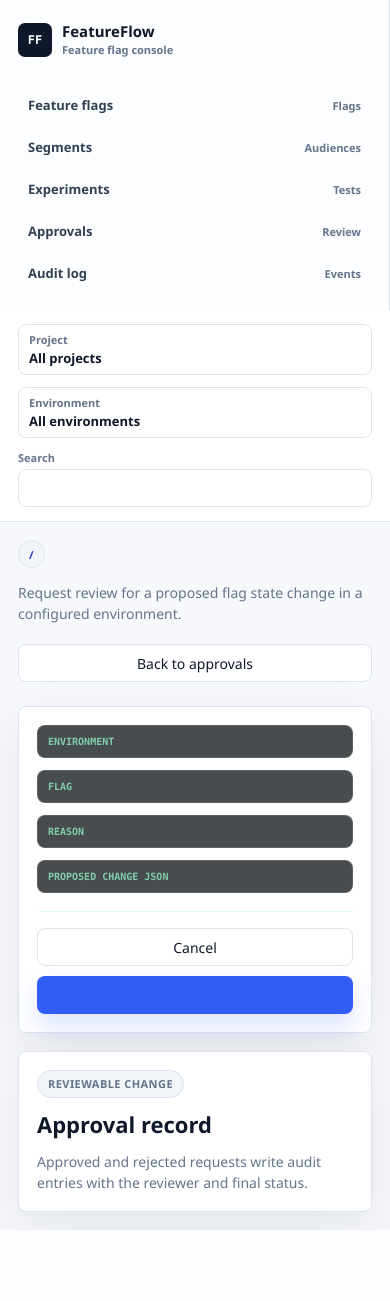
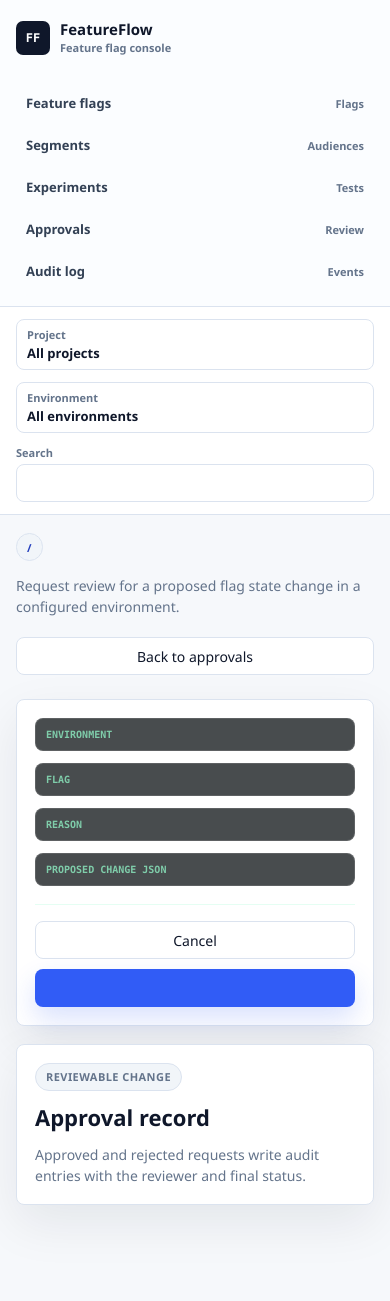
Before and after one commit to mrrooot/FeatureFlags, a Django app: template src/django_feature_flags/templates/django_feature_flags/approval_form.html in a window 390 px wide. Before the commit the page ends 1230 px from the top, so only its background shows below. Run offline with Django 3.2, Linux system fonts and the light colour scheme; the template is opened without the code that fills it, so the values that code supplies are empty.

Commit message:
feat(dashboard): polish responsive console layout

```diff
--- a/src/django_feature_flags/static/django_feature_flags/dashboard.css
+++ b/src/django_feature_flags/static/django_feature_flags/dashboard.css
@@ -2337,12 +2337,62 @@ textarea {
   margin: 0;
 }
 
-@media (max-width: 1120px) {
-  .dff-targeting-layout {
+@media (max-width: 1100px) {
+  .dff-app-shell {
+    grid-template-columns: 210px minmax(0, 1fr);
+  }
+
+  .dff-sidebar {
+    position: sticky;
+    top: 0;
+    height: 100vh;
+    border-right: 1px solid var(--dff-line);
+    border-bottom: 0;
+  }
+
+  .dff-sidebar-nav {
     grid-template-columns: 1fr;
   }
 
-  .dff-targeting-state,
+  .dff-topbar {
+    position: sticky;
+    top: 0;
+    grid-template-columns: 1fr 1fr;
+  }
+
+  .dff-search {
+    grid-column: 1 / -1;
+  }
+
+  .dff-metric-grid {
+    grid-template-columns: repeat(2, minmax(0, 1fr));
+  }
+
+  .dff-dashboard-grid,
+  .dff-targeting-layout,
+  .dff-form-layout,
+  .dff-workflow-layout,
+  .dff-audit-detail {
+    grid-template-columns: 1fr;
+  }
+
+  .dff-panel-flush {
+    overflow-x: auto;
+  }
+
+  .dff-table {
+    min-width: 720px;
+  }
+
+  .dff-targeting-preview {
+    position: static;
+  }
+
+  .dff-targeting-state {
+    grid-template-columns: 1fr 1fr;
+  }
+
+  .dff-section-heading-row,
   .dff-builder-row,
   .dff-builder-row-wide,
   .dff-rule-topline,
@@ -2350,24 +2400,105 @@ textarea {
   .dff-targeting-final {
     grid-template-columns: 1fr;
   }
+}
+
+@media (max-width: 760px) {
+  .dff-app-shell {
+    display: block;
+  }
+
+  .dff-sidebar {
+    position: static;
+    height: auto;
+    border-right: 0;
+    border-bottom: 1px solid var(--dff-line);
+    padding: 16px;
+  }
+
+  .dff-sidebar-nav {
+    grid-template-columns: repeat(2, minmax(0, 1fr));
+  }
+
+  .dff-topbar {
+    position: static;
+    grid-template-columns: 1fr;
+    padding: 12px 16px;
+  }
+
+  .dff-context-control {
+    min-width: 0;
+  }
+
+  .dff-main {
+    padding: 18px 16px 96px;
+  }
+
+  .dff-page-header,
+  .dff-section-header {
+    display: grid;
+  }
+
+  .dff-actions,
+  .dff-form-actions {
+    justify-content: flex-start;
+  }
+
+  .dff-metric-grid {
+    grid-template-columns: 1fr 1fr;
+  }
+
+  .dff-dashboard-grid {
+    grid-template-columns: 1fr;
+  }
+
+  .dff-panel-flush {
+    overflow-x: auto;
+  }
+
+  .dff-table {
+    min-width: 720px;
+  }
+
+  .dff-targeting-state,
+  .dff-builder-row,
+  .dff-builder-row-wide,
+  .dff-rule-topline,
+  .dff-clause-row,
+  .dff-targeting-final,
+  .dff-save-bar {
+    grid-template-columns: 1fr;
+  }
 
   .dff-targeting-preview {
     position: static;
   }
-}
-
-@media (max-width: 720px) {
-  .dff-tabbar {
-    overflow-x: auto;
-  }
-
-  .dff-section-heading-row,
+
+  .dff-targeting-preview textarea {
+    min-height: 220px;
+  }
+
+  .dff-preview-result dl {
+    grid-template-columns: 1fr;
+  }
+
   .dff-save-bar {
-    grid-template-columns: 1fr;
-  }
-
-  .dff-save-bar {
+    left: 12px;
+    right: 12px;
+    bottom: 12px;
     display: grid;
     align-items: stretch;
-  }
-}
+    margin: 12px 0 0;
+  }
+}
+
+@media (max-width: 520px) {
+  .dff-sidebar-nav,
+  .dff-metric-grid {
+    grid-template-columns: 1fr;
+  }
+
+  .dff-tabbar {
+    flex-wrap: nowrap;
+    overflow-x: auto;
+  }
+}
```
Also changed, not shown: tests/test_dashboard.py (+3 -3 lines).
